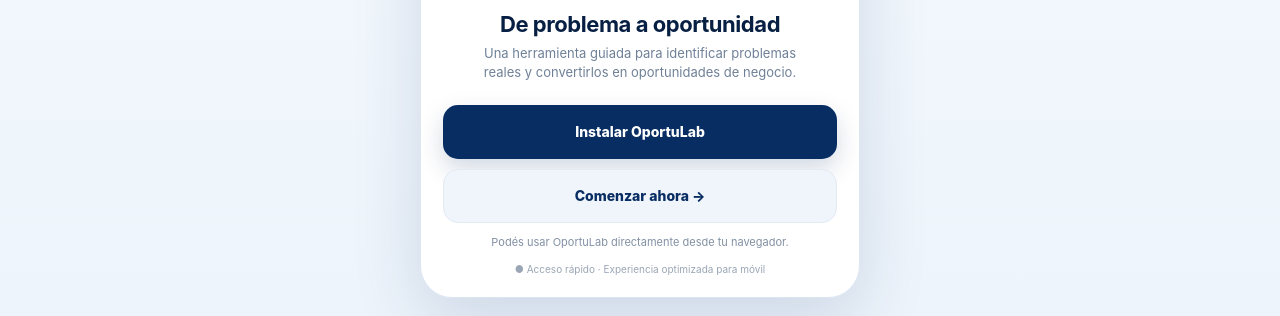
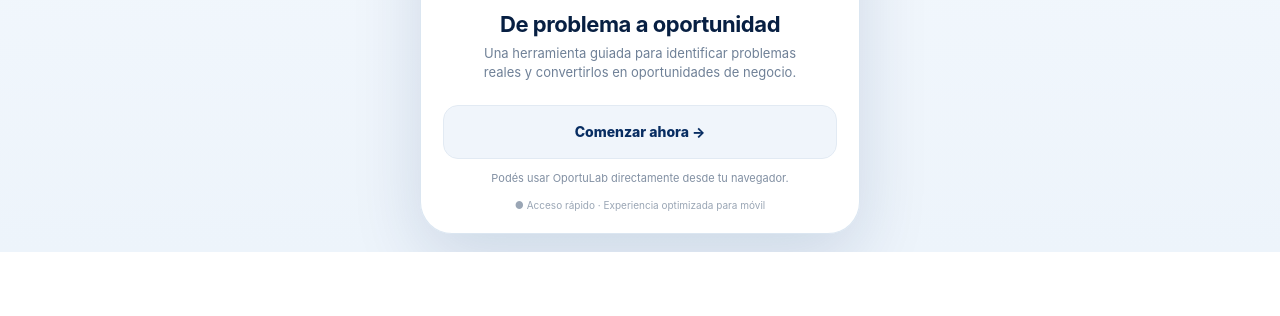
Before and after one commit to equantum-py/oportulab, a plain HTML site: page index.html in a window 1280 px wide. Shown: the part 549-865 px from the top of the page. After the commit the page ends 801 px from the top, so only its background shows below. Drawn offline with Linux system fonts and the light colour scheme.

Commit message:
chore: ocultar botón instalar de la portada

```diff
--- a/index.html
+++ b/index.html
@@ -45,8 +45,7 @@
     </div>
   </div>
   <div class="actions">
-    <button class="btn primary" id="install" type="button">Instalar OportuLab</button>
-    <a class="btn secondary" href="/app">Comenzar ahora →</a>
+<a class="btn secondary" href="/app">Comenzar ahora →</a>
     <p class="note" id="note">Podés usar OportuLab directamente desde tu navegador.</p>
   </div>
   <div class="secure">● Acceso rápido · Experiencia optimizada para móvil</div>
```
